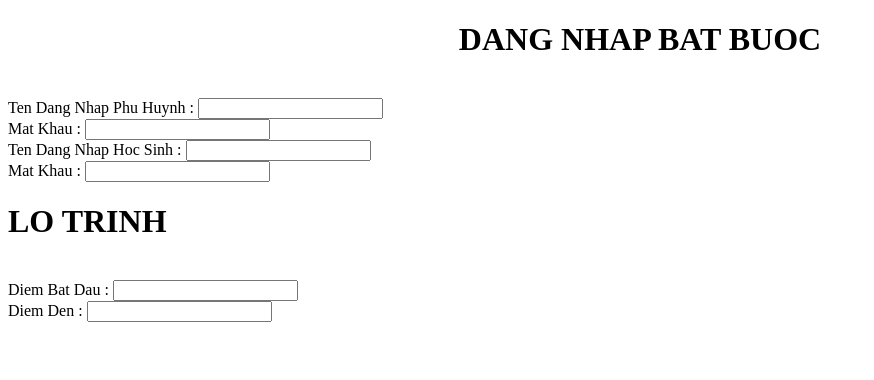
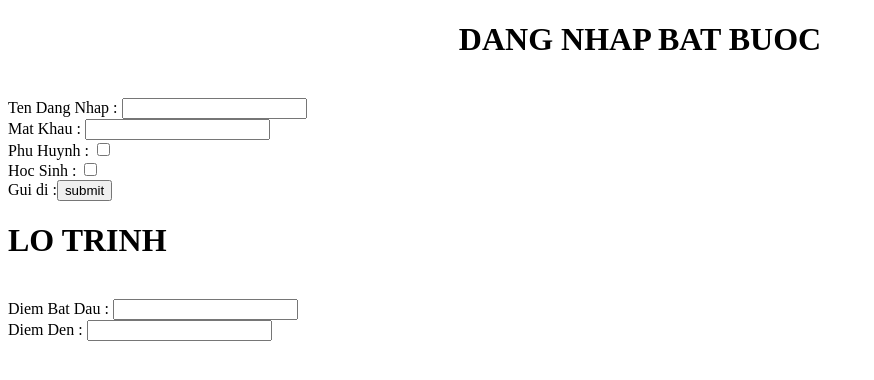
Before and after one commit to phamminhtam10202/phamminhtam, a plain HTML site: page index.html in a window 1280 px wide. Shown: the whole page, without its empty margins (0-874 px from the left). Drawn offline with Linux system fonts and the light colour scheme.

Commit message:
Met vai dai :)))

```diff
--- a/index.html
+++ b/index.html
@@ -10,13 +10,13 @@
         <div class="col-sm-8">
         <div class="dangnhap">
     <h1><center>DANG NHAP BAT BUOC</center></h1><br/>
-    Ten Dang Nhap Phu Huynh : <input type="ID"/><br/>
+    Ten Dang Nhap : <input type="ID"/><br/>
     Mat Khau : <input type="password"/><br/>
   </div>
-      <div class="row">
-        <div class="col-sm-8">
-          Ten Dang Nhap Hoc Sinh : <input type="ID"/><br/>
-          Mat Khau : <input type="password"/><br/>
+    <div>
+      Phu Huynh : <input type="checkbox" value="1"/><br/>
+      Hoc Sinh : <input type="checkbox" value="1"/><br/>
+      Gui di :<input class="btn btn-default" type="submit" value="submit"/><br/>
       </div>
   <div>
     <h1>LO TRINH</h1><br/>
```
